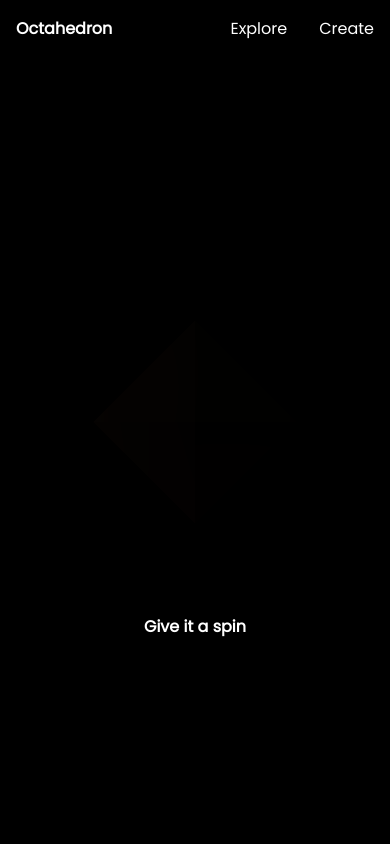
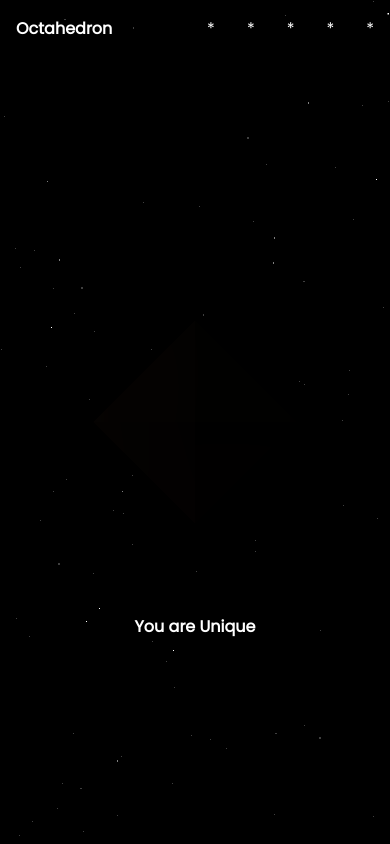
Before and after one commit to SattPaingDtn/Octahedron, a website built with Vite: page index.html in a window 390 px wide. Built offline with nearby package versions, Linux system fonts and the light colour scheme; animation ran at ten frames a second.

Commit message:
Adding particles

```diff
--- a/index.html
+++ b/index.html
@@ -12,11 +12,14 @@
     <nav>
       <a href="/Octahedron/">Octahedron</a>
       <ul>
-        <li>Explore</li>
-        <li>Create</li>
+        <li>*</li>
+        <li>*</li>
+        <li>*</li>
+        <li>*</li>
+        <li>*</li>
       </ul>
     </nav>
-    <h1 class="title">Give it a spin</h1>
+    <h1 class="title">You are Unique</h1>
     <script type="module" src="/main.js"></script>
   </body>
 </html>
--- a/main.js
+++ b/main.js
@@ -7,13 +7,36 @@ import gsap from "gsap";
 const scene = new THREE.Scene();
 
 // Create our sphere
-const geometry = new THREE.OctahedronGeometry(2,0);
+const geometry = new THREE.OctahedronGeometry(2, 0);
 const material = new THREE.MeshStandardMaterial({
   color: "#967259",
-  roughness: 0.5
+  roughness: 0.5,
 });
 const mesh = new THREE.Mesh(geometry, material);
 scene.add(mesh);
+
+// Create Particles
+const particleShape = new THREE.CircleGeometry(1, 16);
+const particleGeometry = new THREE.BufferGeometry();
+const positions = [];
+for (var i = 0; i < 7000; i++) {
+  positions.push(
+    Math.random() * 200 - 100,
+    Math.random() * 200 - 100,
+    Math.random() * 200 - 100
+  );
+}
+particleGeometry.setAttribute(
+  "position",
+  new THREE.Float32BufferAttribute(positions, 3)
+);
+particleGeometry.setAttribute("uv", particleShape.attributes.uv);
+const particleMaterial = new THREE.PointsMaterial({
+  color: 0xffffff,
+  size: 0.1,
+});
+const particles = new THREE.Points(particleGeometry, particleMaterial);
+scene.add(particles);
 
 // Light 1
 const light = new THREE.PointLight(0xdfccaf, 1, 100);
@@ -62,7 +85,7 @@ controls.enableDamping = true;
 controls.enablePan = false;
 controls.enableZoom = false;
 controls.autoRotate = true;
-controls.autoRotateSpeed = 3;
+controls.autoRotateSpeed = 1;
 
 // Resize
 window.addEventListener("resize", () => {
@@ -112,12 +135,12 @@ window.addEventListener("mousemove", (e) => {
 });
 
 // Touch animation color for mobile
-let touchStart = false
-window.addEventListener("touchstart",()=>(touchStart=true));
-window.addEventListener("touchend",()=>(touchStart=false));
+let touchStart = false;
+window.addEventListener("touchstart", () => (touchStart = true));
+window.addEventListener("touchend", () => (touchStart = false));
 
-window.addEventListener("touchmove",(e)=>{
-  if(touchStart) {
+window.addEventListener("touchmove", (e) => {
+  if (touchStart) {
     rgb = [
       Math.floor(Math.random() * 256),
       Math.floor(Math.random() * 256),
@@ -131,4 +154,4 @@ window.addEventListener("touchmove",(e)=>{
       b: newColor.b,
     });
   }
-})
+});
--- a/style.css
+++ b/style.css
@@ -34,7 +34,7 @@ nav a{
 nav ul{
     list-style: none;
     display: flex;
-    gap: 4rem;
+    gap: 2rem;
 }
 
 .title{
@@ -43,8 +43,8 @@ nav ul{
     position: absolute;
     font-size: 3rem;
     left: 50%;
-    top: 75%;
-    transform: translate(-50%,-75%);
+    top: 85%;
+    transform: translate(-50%,-85%);
 }
 
 @media only screen and (max-width: 600px) {
@@ -56,5 +56,7 @@ nav ul{
     }
     .title{
         font-size: 1rem;
+        top: 75%;
+        transform: translate(-50%,-75%);
     }
 }
```
Also changed, not shown: dist/index.html, 4 other files.
